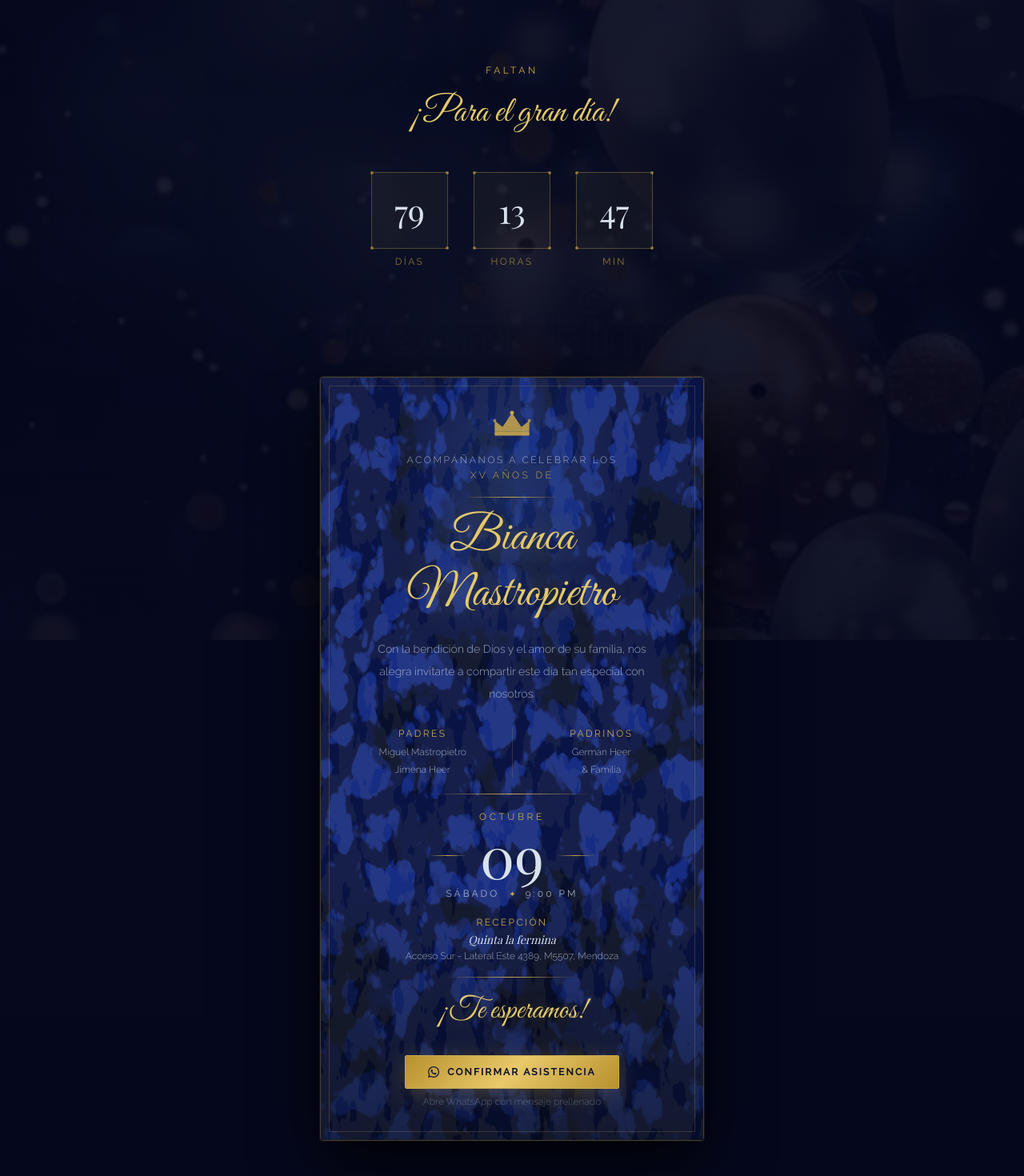
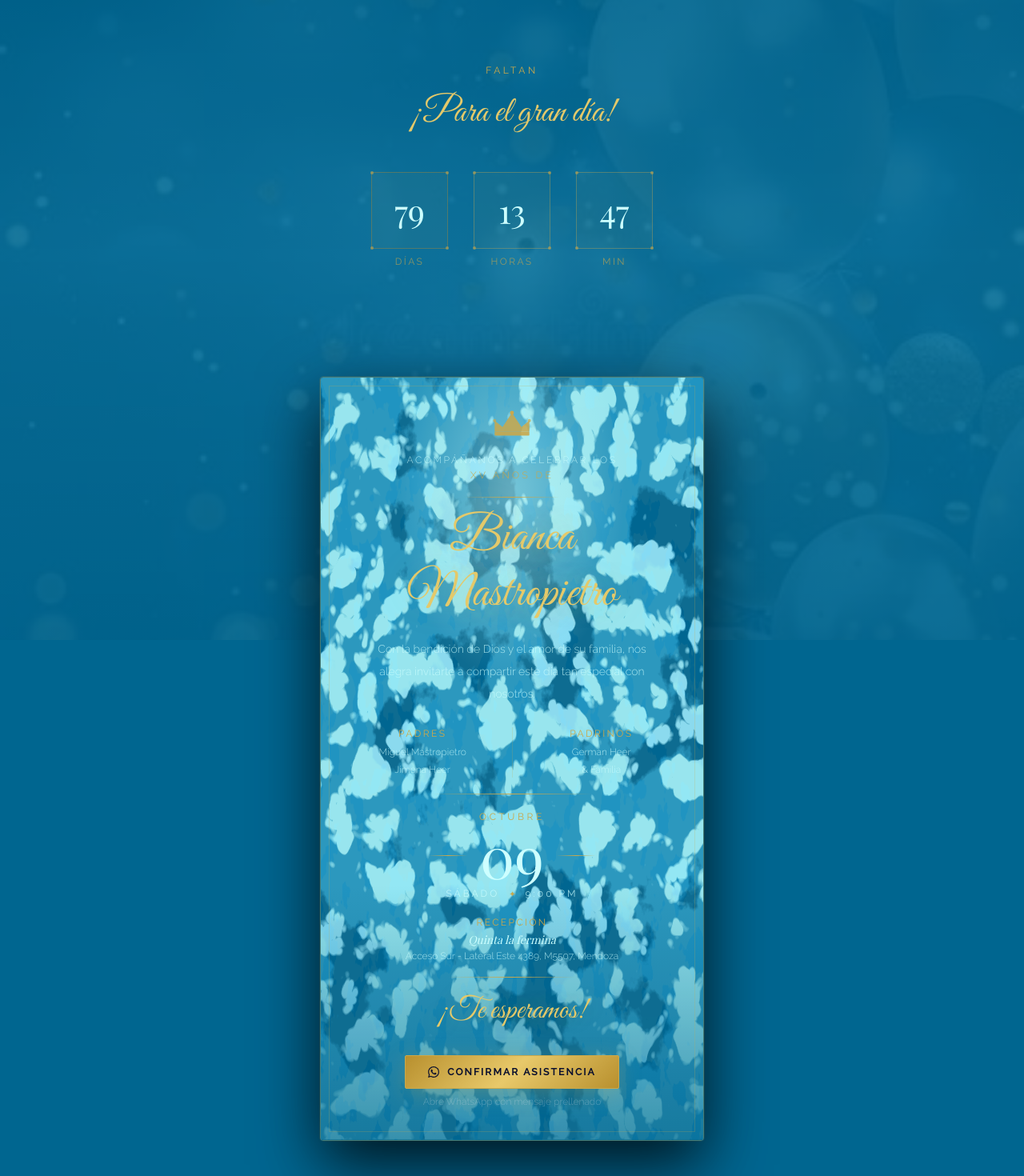
Before and after one commit to tomimastro069/CARTA-XV-CUMPLEA-OS-BIANCA, a React (Vite) app: page / in a window 1280 px wide. Shown: the top 1470 px of the page at 80% size. Built offline with nearby package versions, Linux system fonts and the light colour scheme; the HTML template or start-up script is replaced by a standard one; a web font is replaced by a local one.

Commit message:
cambio de paleta de color

```diff
--- a/src/App.tsx
+++ b/src/App.tsx
@@ -11,7 +11,7 @@ export default function App() {
   return (
     <div
       className="min-h-screen relative"
-      style={{ background: '#06091e', fontFamily: "'Raleway', sans-serif" }}
+      style={{ background: '#006691', fontFamily: "'Raleway', sans-serif" }}
     >
       {/* Fixed real balloon photo background */}
       <BalloonBackground />
@@ -23,7 +23,7 @@ export default function App() {
         {/* 2 — Invitation card */}
         <section
           className="flex items-center justify-center py-14 px-4"
-          style={{ background: 'rgba(6,9,30,0.55)' }}
+          style={{ background: 'rgba(0, 102, 145, 0.55)' }}
         >
           <InvitationCard />
         </section>
--- a/src/components/BalloonBackground.tsx
+++ b/src/components/BalloonBackground.tsx
@@ -19,7 +19,7 @@ export default function BalloonBackground() {
         className="absolute inset-0"
         style={{
           background:
-            'linear-gradient(180deg, rgba(6,9,30,0.55) 0%, rgba(6,9,30,0.45) 40%, rgba(6,9,30,0.65) 100%)',
+            'linear-gradient(180deg, rgba(0,102,145,0.55) 0%, rgba(36,153,199,0.45) 40%, rgba(0,102,145,0.65) 100%)',
         }}
       />
     </div>
--- a/src/components/Countdown.tsx
+++ b/src/components/Countdown.tsx
@@ -31,7 +31,7 @@ export default function Countdown() {
   ]
 
   return (
-    <section className="py-20 px-6" style={{ background: 'rgba(6,9,30,0.55)' }}>
+    <section className="py-20 px-6" style={{ background: 'rgba(0,102,145,0.55)' }}>
       <div className="max-w-2xl mx-auto text-center">
         <p
           className="text-xs uppercase tracking-[0.3em] mb-3"
@@ -76,7 +76,7 @@ export default function Countdown() {
                   style={{
                     fontFamily: "'Playfair Display', serif",
                     fontSize: 'clamp(1.8rem, 6vw, 2.6rem)',
-                    color: '#d8e2ec',
+                    color: '#CDFFFF',
                     lineHeight: 1,
                   }}
                 >
--- a/src/components/DressCode.tsx
+++ b/src/components/DressCode.tsx
@@ -1,14 +1,15 @@
 const palette = [
-  { color: '#1a2f6e', name: 'Azul marino', hex: '#1a2f6e' },
+  { color: '#40CFFF', name: 'Celeste', hex: '#40CFFF' },
   { color: '#c9a84c', name: 'Dorado', hex: '#c9a84c' },
   { color: '#c0c8d4', name: 'Plateado', hex: '#c0c8d4' },
   { color: '#f0eae0', name: 'Champán', hex: '#f0eae0' },
   { color: '#1a1a2e', name: 'Negro noche', hex: '#1a1a2e' },
 ]
 
+
 export default function DressCode() {
   return (
-    <section className="py-20 px-6" style={{ background: 'rgba(6,9,30,0.91)' }}>
+    <section className="py-20 px-6" style={{ background: 'rgba(0,102,145,0.91)' }}>
       <div className="max-w-2xl mx-auto text-center">
         {/* Header */}
         <p
@@ -87,8 +88,7 @@ export default function DressCode() {
             fontWeight: 300,
           }}
         >
-          ✦ Por favor evitar el <strong style={{ color: 'rgba(216,226,236,0.8)' }}>blanco</strong> y el{' '}
-          <strong style={{ color: 'rgba(216,226,236,0.8)' }}>Celeste / Turquesa</strong>, reservados para la quinceañera
+          ✦ Por favor evitar el <strong style={{ color: 'rgba(216,226,236,0.8)' }}>blanco</strong>, reservado para la quinceañera
         </div>
       </div>
     </section>
--- a/src/components/FloatingBalloons.tsx
+++ b/src/components/FloatingBalloons.tsx
@@ -16,7 +16,7 @@ const BALLOON_COLORS: Array<{ fill: string; shimmer: string }> = [
   { fill: '#d4af37', shimmer: '#f5e070' },   // gold 2
   { fill: '#b8b8c8', shimmer: '#e0e4ec' },   // silver
   { fill: '#c8ccd8', shimmer: '#eaecf4' },   // silver 2
-  { fill: '#1a3a8a', shimmer: '#2a5ad4' },   // royal blue
+  { fill: '#40CFFF', shimmer: '#CDFFFF' },   // celeste
   { fill: '#7c6fcd', shimmer: '#a99ee8' },   // lavender
 ]
 
--- a/src/components/InvitationCard.tsx
+++ b/src/components/InvitationCard.tsx
@@ -9,8 +9,8 @@ const WHATSAPP_MESSAGE = encodeURIComponent(
 
 const gold = '#c9a84c'
 const goldLight = '#e4c96a'
-const silver = '#d8e2ec'
-const silverFaint = 'rgba(216,226,236,0.7)'
+const silver = '#CDFFFF'
+const silverFaint = 'rgba(205,255,255,0.75)'
 
 export default function InvitationCard() {
   const [confirmed, setConfirmed] = useState(false)
--- a/src/components/LocationSection.tsx
+++ b/src/components/LocationSection.tsx
@@ -2,7 +2,7 @@ export default function LocationSection() {
   return (
     <section
       className="relative py-20 px-6"
-      style={{ background: 'rgba(6,12,32,0.93)', zIndex: 1 }}
+      style={{ background: 'rgba(0,102,145,0.93)', zIndex: 1 }}
     >
       <div className="max-w-4xl mx-auto">
         {/* Header */}
--- a/src/components/MarbleBackground.tsx
+++ b/src/components/MarbleBackground.tsx
@@ -2,7 +2,7 @@ export default function MarbleBackground() {
   return (
     <div className="absolute inset-0 overflow-hidden" aria-hidden="true">
       {/* Base deep navy */}
-      <div className="absolute inset-0" style={{ background: '#080f2a' }} />
+      <div className="absolute inset-0" style={{ background: '#006691' }} />
 
       {/* SVG marble swirl filter */}
       <svg className="absolute inset-0 w-full h-full" xmlns="http://www.w3.org/2000/svg">
@@ -17,9 +17,9 @@ export default function MarbleBackground() {
             />
             <feColorMatrix
               type="matrix"
-              values="0 0 0 0 0.04
-                      0 0 0 0 0.08
-                      0 0 0 0 0.28
+              values="0 0 0 0 0.14
+                      0 0 0 0 0.60
+                      0 0 0 0 0.78
                       0 0 0 18 -7"
               result="blue"
             />
@@ -33,9 +33,9 @@ export default function MarbleBackground() {
             <feColorMatrix
               in="noise2"
               type="matrix"
-              values="0 0 0 0 0.06
-                      0 0 0 0 0.12
-                      0 0 0 0 0.38
+              values="0 0 0 0 0.58
+                      0 0 0 0 0.91
+                      0 0 0 0 1.00
                       0 0 0 12 -4"
               result="blue2"
             />
@@ -54,7 +54,7 @@ export default function MarbleBackground() {
           left: '20%',
           width: '60%',
           height: '50%',
-          background: 'radial-gradient(ellipse at center, rgba(30,60,140,0.55) 0%, transparent 70%)',
+          background: 'radial-gradient(ellipse at center, rgba(205,255,255,0.45) 0%, transparent 70%)',
         }}
       />
 
@@ -62,7 +62,7 @@ export default function MarbleBackground() {
       <div
         className="absolute bottom-0 left-0 right-0 h-1/3"
         style={{
-          background: 'linear-gradient(180deg, transparent, rgba(4,8,22,0.6))',
+          background: 'linear-gradient(180deg, transparent, rgba(0,102,145,0.7))',
         }}
       />
 
--- a/src/components/PageFooter.tsx
+++ b/src/components/PageFooter.tsx
@@ -3,7 +3,7 @@ export default function PageFooter() {
     <footer
       className="py-14 px-6 text-center"
       style={{
-        background: 'rgba(4,9,25,0.95)',
+        background: 'rgba(0,102,145,0.95)',
         borderTop: '1px solid rgba(201,168,76,0.1)',
       }}
     >
@@ -17,7 +17,7 @@ export default function PageFooter() {
         }}
       >
         <span style={{ fontFamily: "'Great Vibes', cursive", fontSize: '1.6rem', color: '#c9a84c' }}>
-          S
+          B
         </span>
       </div>
 
@@ -25,14 +25,14 @@ export default function PageFooter() {
         style={{
           fontFamily: "'Great Vibes', cursive",
           fontSize: '1.6rem',
-          color: '#c0cbd8',
+          color: '#CDFFFF',
         }}
       >
         Bianca Mastropietro
       </p>
       <p
         className="mt-1 text-xs uppercase tracking-[0.25em]"
-        style={{ color: 'rgba(192,203,216,0.3)', fontFamily: "'Raleway', sans-serif" }}
+        style={{ color: 'rgba(205,255,255,0.7)', fontFamily: "'Raleway', sans-serif" }}
       >
         XV Años · 09 · 10 · 2026
       </p>
@@ -48,7 +48,7 @@ export default function PageFooter() {
 
       <p
         className="mt-6 text-xs"
-        style={{ color: 'rgba(192,203,216,0.2)', fontFamily: "'Raleway', sans-serif" }}
+        style={{ color: 'rgba(205,255,255,0.5)', fontFamily: "'Raleway', sans-serif" }}
       >
         Hecho con amor para este día especial
       </p>
--- a/src/components/VenueGallery.tsx
+++ b/src/components/VenueGallery.tsx
@@ -39,7 +39,7 @@ const extraPhotos = [
 
 export default function VenueGallery() {
   return (
-    <section className="relative py-20 px-6" style={{ background: 'rgba(6,12,32,0.92)', zIndex: 1 }}>
+    <section className="relative py-20 px-6" style={{ background: 'rgba(0,102,145,0.92)', zIndex: 1 }}>
       <div className="max-w-4xl mx-auto">
         {/* Header */}
         <div className="text-center mb-12">
@@ -65,7 +65,7 @@ export default function VenueGallery() {
                 alt={photo.alt}
                 className="w-full h-full object-cover transition-transform duration-700 group-hover:scale-105"
               />
-              <div className="absolute inset-0" style={{ background: 'linear-gradient(180deg, transparent 45%, rgba(6,12,32,0.75) 100%)' }} />
+              <div className="absolute inset-0" style={{ background: 'linear-gradient(180deg, transparent 45%, rgba(0,102,145,0.75) 100%)' }} />
               <div className="absolute inset-0 opacity-0 group-hover:opacity-100 transition-opacity duration-300" style={{ background: 'rgba(201,168,76,0.07)' }} />
               <div className="absolute bottom-3 left-4">
                 <span className="text-xs uppercase tracking-[0.2em]" style={{ color: '#c9a84c', fontFamily: "'Raleway', sans-serif" }}>
@@ -89,7 +89,7 @@ export default function VenueGallery() {
                 alt={photo.alt}
                 className="w-full h-full object-cover transition-transform duration-700 group-hover:scale-105"
               />
-              <div className="absolute inset-0" style={{ background: 'linear-gradient(180deg, transparent 40%, rgba(6,12,32,0.8) 100%)' }} />
+              <div className="absolute inset-0" style={{ background: 'linear-gradient(180deg, transparent 40%, rgba(0,102,145,0.8) 100%)' }} />
               <div className="absolute inset-0 opacity-0 group-hover:opacity-100 transition-opacity duration-300" style={{ background: 'rgba(201,168,76,0.07)' }} />
               <div className="absolute bottom-3 left-3">
                 <span className="text-xs uppercase tracking-[0.2em]" style={{ color: '#c9a84c', fontFamily: "'Raleway', sans-serif" }}>
--- a/src/index.css
+++ b/src/index.css
@@ -2,12 +2,12 @@
 @import 'tailwindcss';
 
 @theme inline {
-  --color-navy: #0b1640;
-  --color-navy-light: #132060;
+  --color-navy: #006691;
+  --color-navy-light: #2499C7;
   --color-gold: #c9a84c;
   --color-gold-light: #e8c96a;
-  --color-silver: #c0cbd8;
-  --color-silver-light: #e8edf4;
+  --color-silver: #CDFFFF;
+  --color-silver-light: #CDFFFF;
 }
 
 html {
@@ -15,8 +15,8 @@ html {
 }
 
 body {
-  background-color: #0b1640;
-  color: #e8edf4;
+  background-color: #006691;
+  color: #CDFFFF;
 }
 
 * {
```
Also changed, not shown: src/components/EventInfo.tsx (+4 -4 lines).
